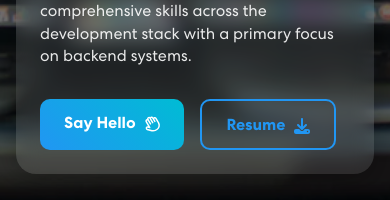
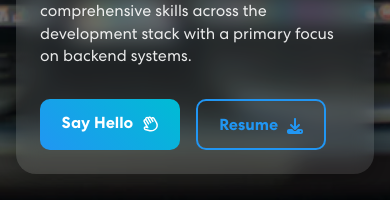
Before and after one commit to Biplabkhanal/portfolio, a React (Vite) app: page / in a window 390 px wide. Shown: the part 1542-1742 px from the top of the page. Built offline with nearby package versions, Linux system fonts and the light colour scheme.

Commit message:
cta-button responsive fixed

```diff
--- a/src/App.css
+++ b/src/App.css
@@ -560,7 +560,7 @@ img {
 }
 
 .cta-button {
-  padding: 0.8rem 1.5rem;
+  padding: 0.8rem 1.35rem;
   border-radius: 10px;
   font-weight: 600;
   transition: transform 0.3s ease, box-shadow 0.3s ease;
```
